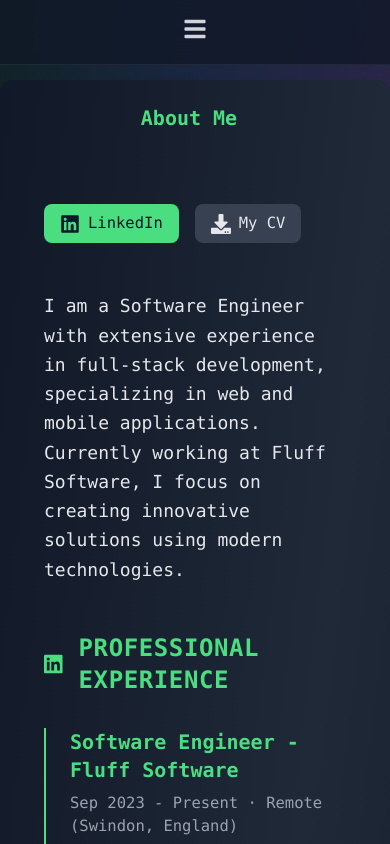
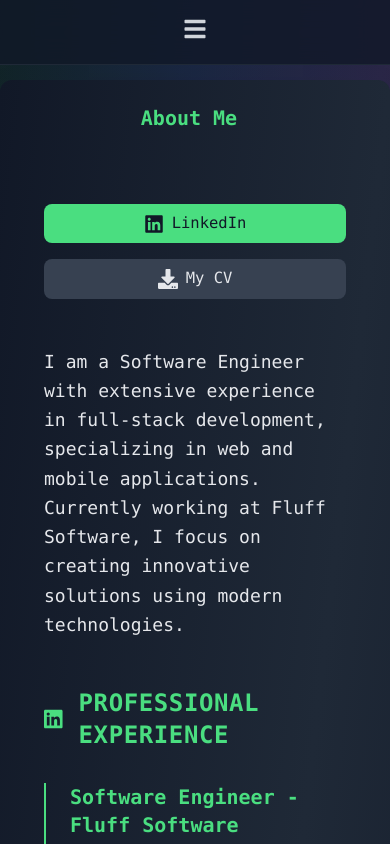
Before and after one commit to KodeKenobi/kodekenobi.github.io, a React (Vite) app: page /about in a window 390 px wide. Shown: the top 844 px of the page. Built offline with nearby package versions, Linux system fonts and the light colour scheme.

Commit message:
Fix about us navbar

```diff
--- a/src/components/sections/About.tsx
+++ b/src/components/sections/About.tsx
@@ -4,12 +4,12 @@ const About = () => {
   return (
     <div className="max-w-4xl mx-auto px-6 py-12">
       {/* Action Buttons */}
-      <div className="flex items-center space-x-4 mb-12">
+      <div className="flex flex-col sm:flex-row items-stretch sm:items-center space-y-4 sm:space-y-0 sm:space-x-4 mb-12">
         <a
           href="https://www.linkedin.com/in/ignatius-mutizwa-7662b5229/"
           target="_blank"
           rel="noopener noreferrer"
-          className="flex items-center space-x-2 px-4 py-2 bg-green-400 text-gray-900 rounded-lg hover:bg-green-300 transition-colors duration-200"
+          className="flex items-center justify-center space-x-2 px-4 py-2 bg-green-400 text-gray-900 rounded-lg hover:bg-green-300 transition-colors duration-200"
         >
           <FaLinkedin className="text-xl" />
           <span>LinkedIn</span>
@@ -17,7 +17,7 @@ const About = () => {
         <a
           href="/cv.pdf"
           download
-          className="flex items-center space-x-2 px-4 py-2 bg-gray-700 text-gray-200 rounded-lg hover:bg-gray-600 transition-colors duration-200"
+          className="flex items-center justify-center space-x-2 px-4 py-2 bg-gray-700 text-gray-200 rounded-lg hover:bg-gray-600 transition-colors duration-200"
         >
           <FaDownload className="text-xl" />
           <span>My CV</span>
```
